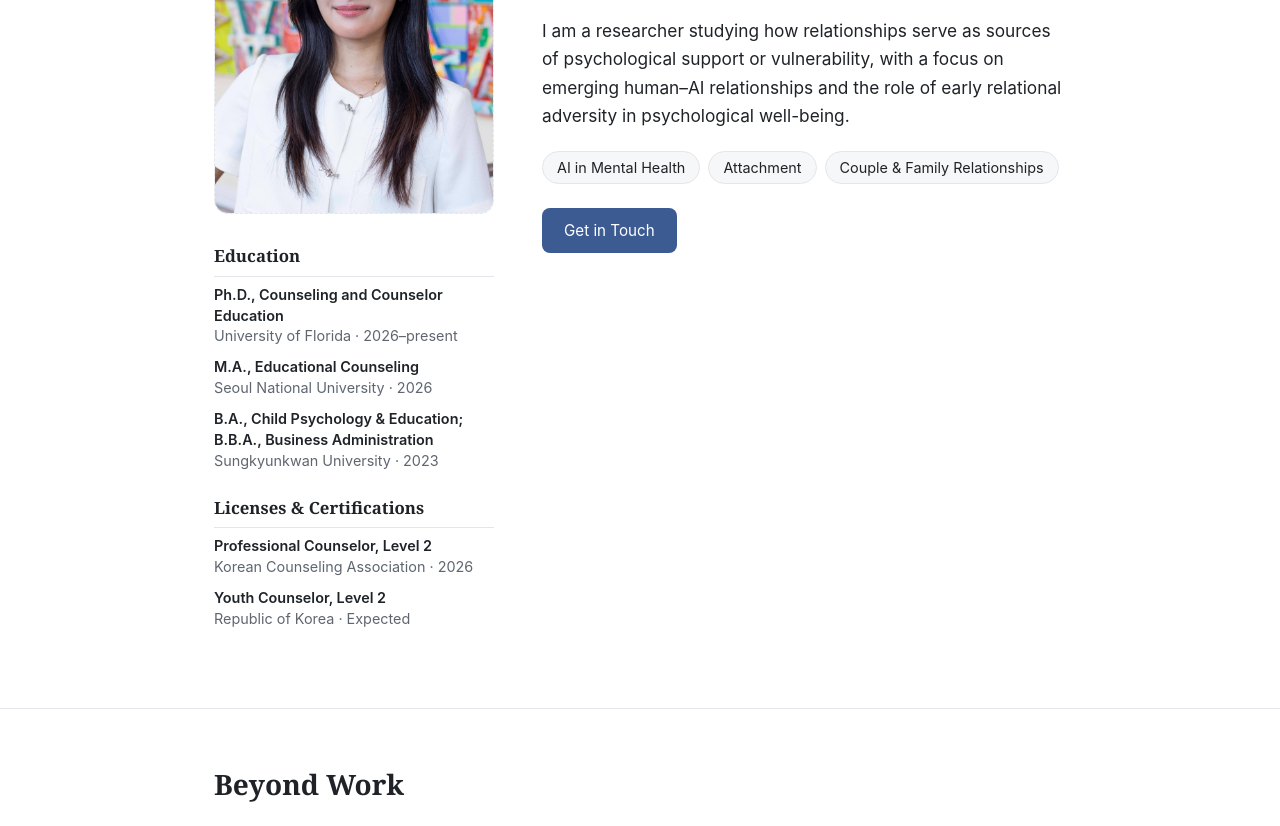
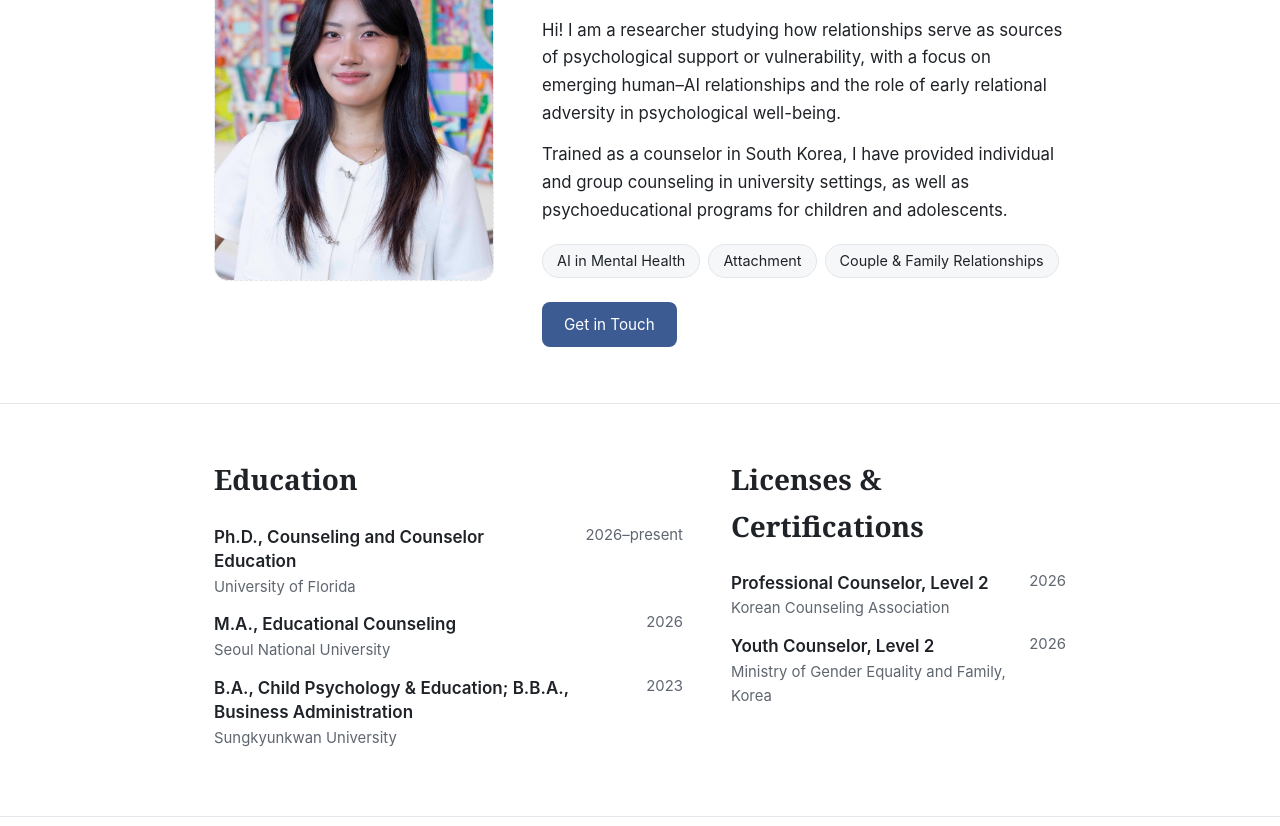
Before and after one commit to YoonJooSong/yoonjoosong.github.io, a plain HTML site: page index.html in a window 1280 px wide. Shown: the part 263-1089 px from the top of the page. Drawn offline with Linux system fonts and the light colour scheme.

Commit message:
Home: move Education and Licenses below intro; add greeting and counseling background
Youth Counselor certification listed as obtained in 2026.

Co-Authored-By: Claude Opus 5.5 <noreply@anthropic.com>

```diff
--- a/index.html
+++ b/index.html
@@ -22,7 +22,7 @@
     </div>
   </nav>
 
-  <!-- ===== HERO: photo + CV summary (left), name + statement (right) ===== -->
+  <!-- ===== HERO: headshot (left) + name and introduction (right) ===== -->
   <header class="hero">
     <div class="wrap hero-grid">
       <!-- Headshot: upload your photo to this repository as headshot.jpg -->
@@ -33,7 +33,8 @@
       <div class="hero-text">
         <h1>YoonJoo Song</h1>
         <p class="role">Doctoral Student in Counseling and Counselor Education<br>University of Florida</p>
-        <p class="statement">I am a researcher studying how relationships serve as sources of psychological support or vulnerability, with a focus on emerging human–AI relationships and the role of early relational adversity in psychological well-being.</p>
+        <p class="statement">Hi! I am a researcher studying how relationships serve as sources of psychological support or vulnerability, with a focus on emerging human–AI relationships and the role of early relational adversity in psychological well-being.</p>
+        <p class="statement">Trained as a counselor in South Korea, I have provided individual and group counseling in university settings, as well as psychoeducational programs for children and adolescents.</p>
         <div class="tags">
           <span class="tag">AI in Mental Health</span>
           <span class="tag">Attachment</span>
@@ -41,25 +42,31 @@
         </div>
         <a class="btn" href="mailto:yoonjoo.song@ufl.edu">Get in Touch</a>
       </div>
-
-      <!-- ===== CV SUMMARY: copy a <li> to add a line ===== -->
-      <div class="cv-summary">
-        <h3>Education</h3>
-        <ul>
-          <li><strong>Ph.D., Counseling and Counselor Education</strong><span>University of Florida · 2026–present</span></li>
-          <li><strong>M.A., Educational Counseling</strong><span>Seoul National University · 2026</span></li>
-          <li><strong>B.A., Child Psychology &amp; Education; B.B.A., Business Administration</strong><span>Sungkyunkwan University · 2023</span></li>
-        </ul>
-        <h3>Licenses &amp; Certifications</h3>
-        <ul>
-          <li><strong>Professional Counselor, Level 2</strong><span>Korean Counseling Association · 2026</span></li>
-          <li><strong>Youth Counselor, Level 2</strong><span>Republic of Korea · Expected</span></li>
-        </ul>
-      </div>
     </div>
   </header>
 
   <main>
+
+    <!-- ===== CV SUMMARY: copy a <li> to add a line ===== -->
+    <section id="credentials">
+      <div class="wrap cv-summary">
+        <div>
+          <h2>Education</h2>
+          <ul>
+            <li><div><strong>Ph.D., Counseling and Counselor Education</strong><span>University of Florida</span></div><span class="year">2026–present</span></li>
+            <li><div><strong>M.A., Educational Counseling</strong><span>Seoul National University</span></div><span class="year">2026</span></li>
+            <li><div><strong>B.A., Child Psychology &amp; Education; B.B.A., Business Administration</strong><span>Sungkyunkwan University</span></div><span class="year">2023</span></li>
+          </ul>
+        </div>
+        <div>
+          <h2>Licenses &amp; Certifications</h2>
+          <ul>
+            <li><div><strong>Professional Counselor, Level 2</strong><span>Korean Counseling Association</span></div><span class="year">2026</span></li>
+            <li><div><strong>Youth Counselor, Level 2</strong><span>Ministry of Gender Equality and Family, Korea</span></div><span class="year">2026</span></li>
+          </ul>
+        </div>
+      </div>
+    </section>
 
     <!-- ===== GALLERY: upload photos to this repository as photo1.jpg, photo2.jpg ... and edit the captions ===== -->
     <section id="gallery">
--- a/style.css
+++ b/style.css
@@ -33,16 +33,16 @@ nav ul a.active { color: var(--accent); font-weight: 600; background: var(--bg-s
 
 /* ----- Home: hero ----- */
 .hero { padding: 64px 0 56px; }
-.hero-grid { display: grid; grid-template-columns: 280px 1fr; grid-template-rows: auto 1fr; grid-template-areas: "photo text" "cv text"; column-gap: 48px; row-gap: 28px; align-items: start; }
-.headshot { grid-area: photo; width: 100%; aspect-ratio: 4 / 5; border-radius: 14px; }
-.hero-text { grid-area: text; }
-.statement { font-size: 1.08rem; margin: 0 0 20px; }
-.cv-summary { grid-area: cv; }
-.cv-summary h3 { font-family: var(--font-head); font-size: 1.05rem; margin: 0 0 8px; padding-bottom: 6px; border-bottom: 1px solid var(--line); }
-.cv-summary ul { list-style: none; margin: 0 0 22px; padding: 0; }
-.cv-summary li { margin-bottom: 10px; font-size: 0.9rem; line-height: 1.45; }
+.hero-grid { display: grid; grid-template-columns: 280px 1fr; column-gap: 48px; row-gap: 28px; align-items: center; }
+.headshot { width: 100%; aspect-ratio: 4 / 5; border-radius: 14px; }
+.statement { font-size: 1.05rem; margin: 0 0 14px; }
+.hero-text .tags { margin-top: 20px; }
+.cv-summary { display: grid; grid-template-columns: 1.4fr 1fr; gap: 48px; }
+.cv-summary ul { list-style: none; margin: 0; padding: 0; }
+.cv-summary li { display: flex; justify-content: space-between; gap: 16px; margin-bottom: 14px; line-height: 1.45; }
 .cv-summary li strong { display: block; font-weight: 600; }
-.cv-summary li span { color: var(--muted); }
+.cv-summary li div span { color: var(--muted); font-size: 0.93rem; }
+.cv-summary .year { color: var(--muted); font-size: 0.93rem; white-space: nowrap; }
 .hero h1 { font-family: var(--font-head); font-size: clamp(2.4rem, 6vw, 3.4rem); line-height: 1.1; margin: 0 0 12px; }
 .hero .role { font-size: 1.15rem; color: var(--muted); margin: 0 0 20px; }
 .tags { display: flex; flex-wrap: wrap; gap: 8px; margin-bottom: 24px; }
@@ -85,7 +85,8 @@ footer .wrap { display: flex; justify-content: space-between; flex-wrap: wrap; g
   nav ul { width: 100%; padding-bottom: 6px; }
   nav ul a { padding: 8px 10px; }
   .hero { padding: 40px 0 40px; }
-  .hero-grid { grid-template-columns: 1fr; grid-template-rows: auto; grid-template-areas: "photo" "text" "cv"; row-gap: 28px; }
+  .hero-grid { grid-template-columns: 1fr; }
+  .cv-summary { grid-template-columns: 1fr; gap: 28px; }
   .hero-text { text-align: center; }
   .statement { text-align: left; }
   .headshot { width: 240px; margin: 0 auto; }
```
